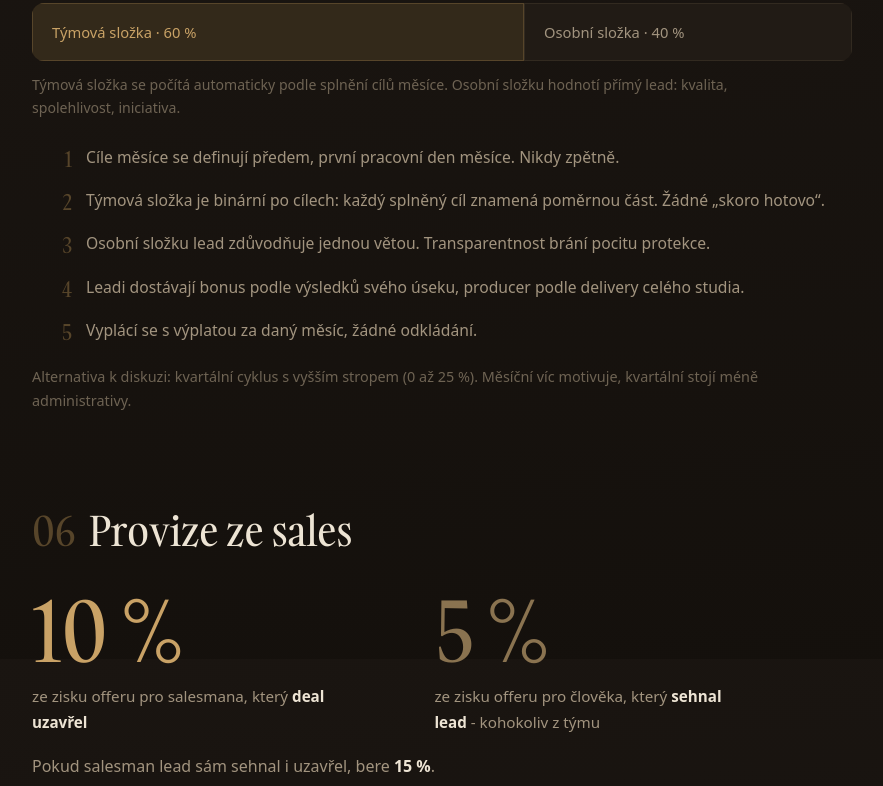
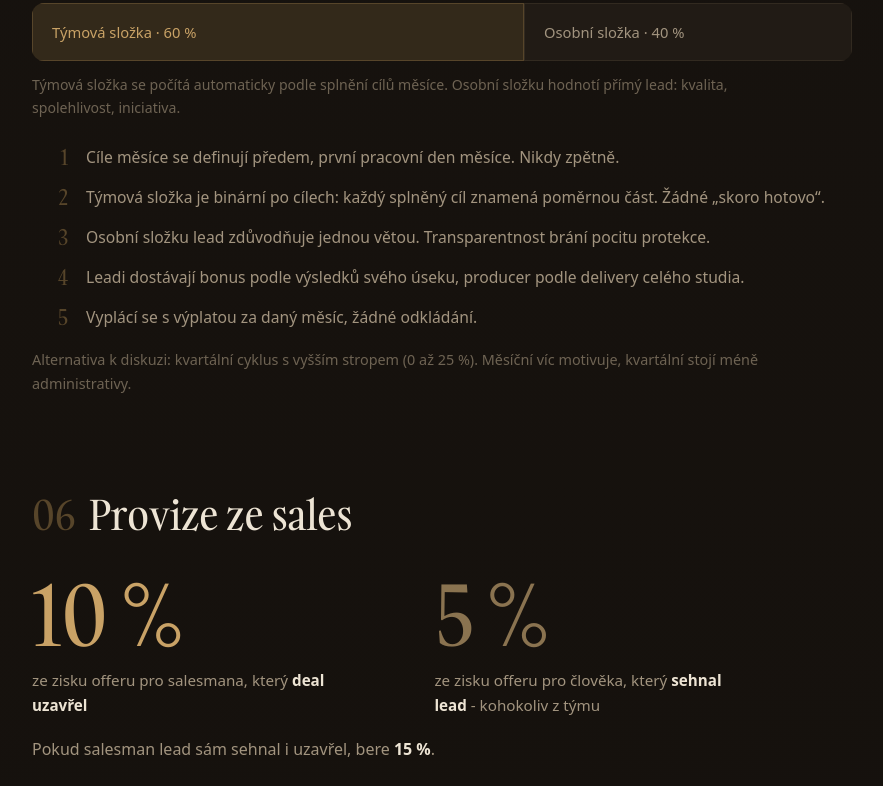
Before and after one commit to DavidVykopal/Proposals, a plain HTML site: page Delegacni_Navrh/delegacni-navrh-v1.html in a window 1280 px wide. Shown: the part 4141-4927 px from the top of the page, without its empty margins (120-1003 px from the left). Drawn offline with Linux system fonts and the light colour scheme.

Commit message:
Delegace

```diff
--- a/Delegacni_Navrh/delegacni-navrh-v1.html
+++ b/Delegacni_Navrh/delegacni-navrh-v1.html
@@ -31,9 +31,10 @@
 
   html { scroll-behavior: smooth; }
 
+  html { background: var(--bg-lo); }
+
   body {
     background: linear-gradient(175deg, var(--bg-hi) 0%, var(--bg-lo) 100%);
-    background-attachment: fixed;
     color: var(--ink);
     font-family: system-ui, -apple-system, "Segoe UI", sans-serif;
     font-size: 16px;
@@ -250,9 +251,13 @@
   /* lists */
 
   ol.rules { margin: 26px 0 0 0; list-style: none; counter-reset: r; display: grid; gap: 14px; max-width: 50em; }
-  ol.rules li { counter-increment: r; display: grid; grid-template-columns: 40px 1fr; gap: 14px; color: var(--muted); font-size: 0.98rem; }
+  ol.rules li { counter-increment: r; position: relative; padding-left: 54px; color: var(--muted); font-size: 0.98rem; }
   ol.rules li::before {
     content: counter(r);
+    position: absolute;
+    left: 0;
+    top: -2px;
+    width: 36px;
     font-family: 'Gambarino', Georgia, serif;
     font-size: 1.35rem;
     color: var(--gold-deep);
@@ -337,7 +342,9 @@
     .phases { grid-template-columns: 1fr; }
     .principle { grid-template-columns: 52px 1fr; gap: 16px; }
     .principle .pn { font-size: 2.4rem; }
-    .topbar .meta { font-size: 0.78rem; }
+    .topbar { flex-direction: column; gap: 4px; }
+    .topbar .meta { font-size: 0.8rem; }
+    .fan { display: none; }
   }
 </style>
 </head>
```
Also changed, not shown: 1 other file.
